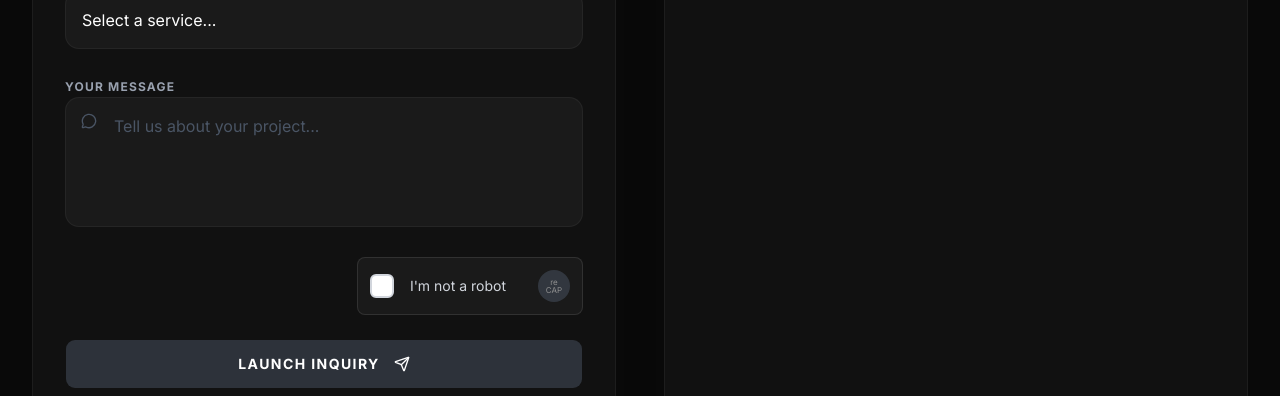
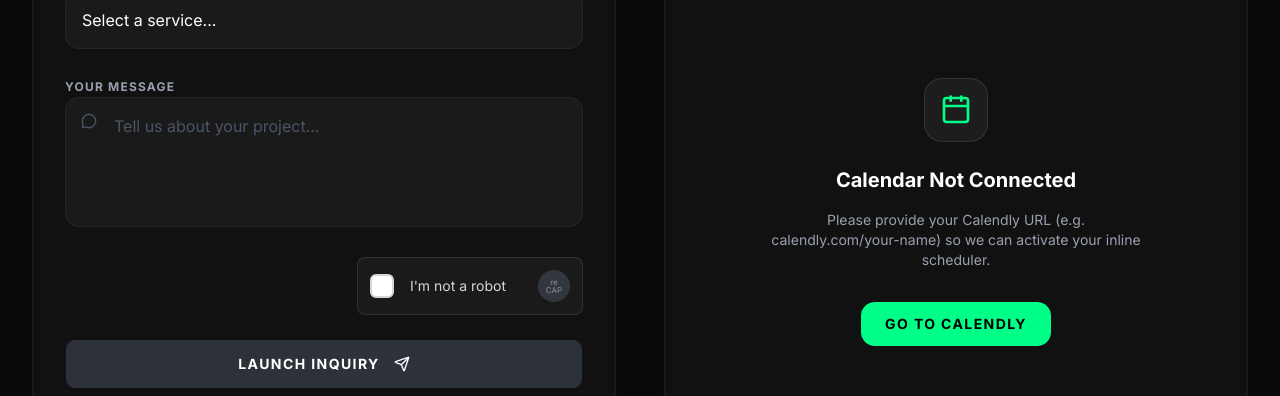
Before and after one commit to prasannab4362/GAS_AI, a Next.js app: page /contact in a window 1280 px wide. Shown: the part 460-856 px from the top of the page. Built offline with nearby package versions, Linux system fonts and the light colour scheme.

Commit message:
Update careers page with internship link and fix Calendly widget placeholder

```diff
--- a/src/app/careers/page.tsx
+++ b/src/app/careers/page.tsx
@@ -12,6 +12,7 @@ const JOBS = [
   { title: "Robotics Software Developer", type: "Full-Time (Hybrid)", department: "Robotics", location: "Tamil Nadu, India" },
   { title: "IoT Systems Architect", type: "Contract", department: "Industrial Automation", location: "Remote" },
   { title: "Full Stack Next.js Developer", type: "Full-Time (Remote)", department: "Web Development", location: "Global" },
+  { title: "Student Internship Program", type: "Internship (Remote/Hybrid)", department: "SparkInnov8", location: "Global", link: "https://docs.google.com/forms/d/e/1FAIpQLSe0q_g9lVSP3yYwcSws2NJukx80_xGePg56DuJzZ_8T2R-OMA/viewform?pli=1" },
 ];
 
 export default function CareersPage() {
@@ -40,7 +41,7 @@ export default function CareersPage() {
                     <span className="flex items-center"><MapPin className="w-4 h-4 mr-1 text-brand-cyan" /> {job.location}</span>
                   </div>
                 </div>
-                <Link href="/contact" className="inline-flex items-center justify-center px-6 py-3 rounded-full bg-white/5 text-white hover:bg-neon-green hover:text-black transition-colors font-medium text-sm border border-white/10 group-hover:border-neon-green">
+                <Link href={job.link || "/contact"} target={job.link ? "_blank" : undefined} rel={job.link ? "noopener noreferrer" : undefined} className="inline-flex items-center justify-center px-6 py-3 rounded-full bg-white/5 text-white hover:bg-neon-green hover:text-black transition-colors font-medium text-sm border border-white/10 group-hover:border-neon-green">
                   Apply Now <ArrowRight className="ml-2 w-4 h-4" />
                 </Link>
               </div>
--- a/src/app/contact/page.tsx
+++ b/src/app/contact/page.tsx
@@ -4,7 +4,7 @@ import { useState } from "react";
 import { Send, Mail, MessageCircle, Calendar, MessageSquare, Phone } from "lucide-react";
 import { Button } from "@/components/ui/button";
 import { motion } from "framer-motion";
-import { InlineWidget } from "react-calendly";
+
 
 export default function ContactPage() {
   const [formData, setFormData] = useState({ name: "", email: "", service: "", message: "" });
@@ -143,20 +143,20 @@ export default function ContactPage() {
               </h2>
             </div>
 
-            <div className="bg-[#111111] border border-white/5 rounded-3xl shadow-2xl overflow-hidden flex h-full min-h-[600px] relative">
-              {/* Calendly Inline Widget */}
-              <div className="absolute inset-0 w-full h-full">
-                <InlineWidget
-                  url="https://calendly.com/acmesales"
-                  styles={{ height: '100%', width: '100%', minHeight: '600px' }}
-                  pageSettings={{
-                    backgroundColor: '111111',
-                    hideEventTypeDetails: false,
-                    hideLandingPageDetails: false,
-                    primaryColor: '00ff9d',
-                    textColor: 'ffffff'
-                  }}
-                />
+            <div className="bg-[#111111] border border-white/5 rounded-3xl shadow-2xl overflow-hidden flex h-full min-h-[600px] relative items-center justify-center p-8 text-center">
+              <div className="space-y-4 max-w-sm">
+                <div className="w-16 h-16 bg-white/5 border border-white/10 rounded-2xl flex items-center justify-center mx-auto mb-6">
+                  <Calendar className="w-8 h-8 text-neon-green" />
+                </div>
+                <h3 className="text-xl font-bold text-white">Calendar Not Connected</h3>
+                <p className="text-gray-400 text-sm">
+                  Please provide your Calendly URL (e.g. calendly.com/your-name) so we can activate your inline scheduler.
+                </p>
+                <div className="pt-4">
+                  <a href="https://calendly.com/" target="_blank" rel="noopener noreferrer" className="inline-flex items-center justify-center px-6 py-3 rounded-xl bg-neon-green text-black hover:bg-neon-green/90 transition-colors font-bold text-sm uppercase tracking-widest">
+                    Go to Calendly
+                  </a>
+                </div>
               </div>
             </div>
           </motion.div>
```
